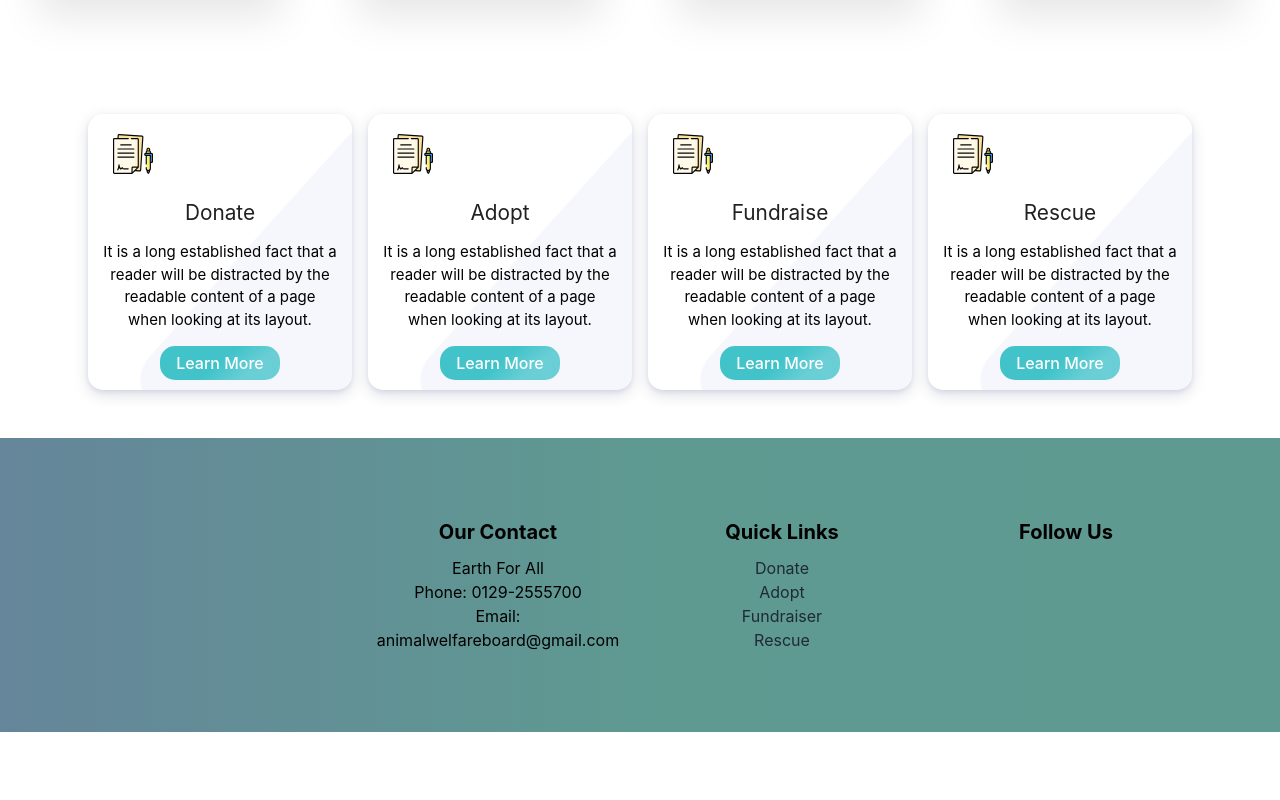
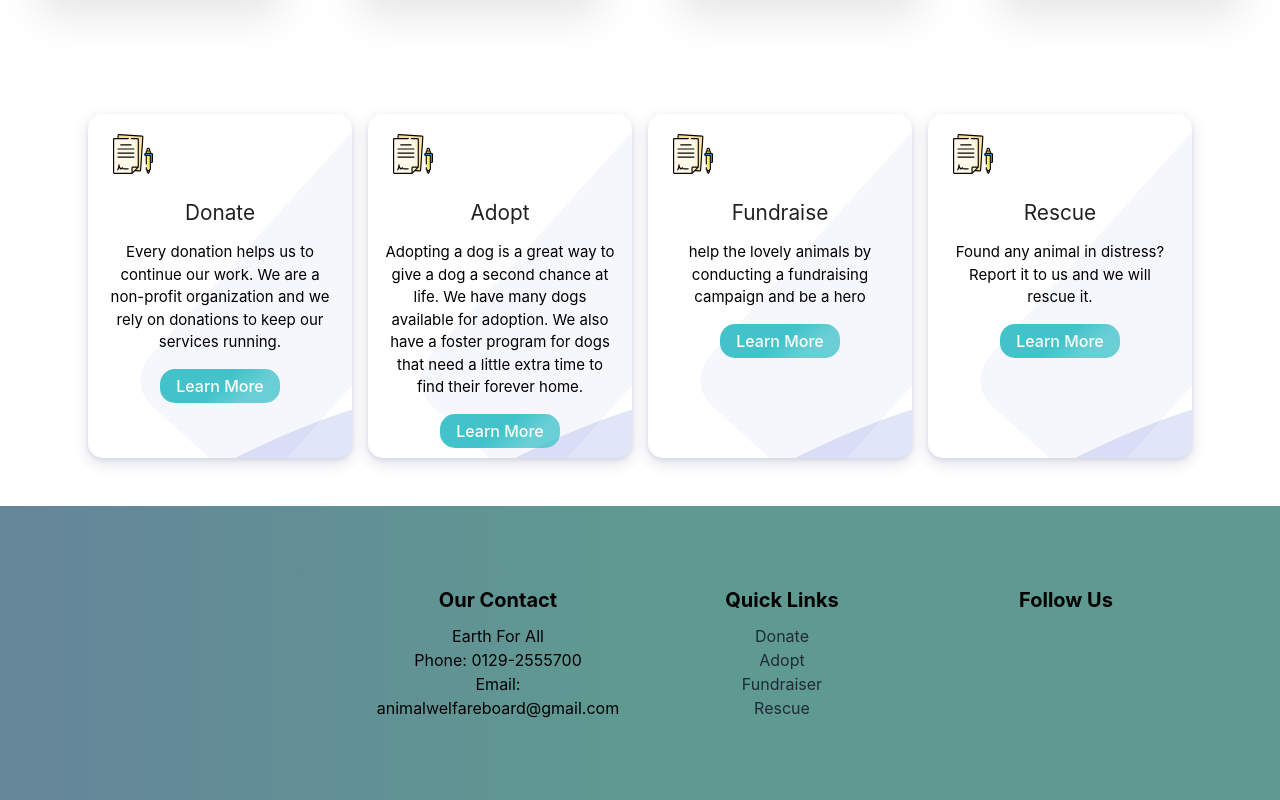
Before and after one commit to abhinandarun-02/Earth-For-All, a React (Create React App) app: page / in a window 1280 px wide. Shown: the part 1210-2010 px from the top of the page. Before the commit the page ends 1942 px from the top, so only its background shows below. Built offline with nearby package versions, Linux system fonts and the light colour scheme.

Commit message:
contents updated

```diff
--- a/src/Components/Home/Services.jsx
+++ b/src/Components/Home/Services.jsx
@@ -60,7 +60,7 @@ const Services = () => {
                                     </div>
                                     <div class="solu_description">
                                         <p>
-                                            It is a long established fact that a reader will be distracted by the readable content of a page when looking at its layout.
+                                            Every donation helps us to continue our work. We are a non-profit organization and we rely on donations to keep our services running.
                                         </p>
                                         <button type="button" class="read_more_btn">Learn More</button>
                                     </div>
@@ -117,7 +117,7 @@ const Services = () => {
                                     </div>
                                     <div class="solu_description">
                                         <p>
-                                            It is a long established fact that a reader will be distracted by the readable content of a page when looking at its layout.
+                                            Adopting a dog is a great way to give a dog a second chance at life. We have many dogs available for adoption. We also have a foster program for dogs that need a little extra time to find their forever home.
                                         </p>
                                         <button type="button" class="read_more_btn">Learn More</button>
                                     </div>
@@ -176,7 +176,7 @@ const Services = () => {
                                     </div>
                                     <div class="solu_description">
                                         <p>
-                                            It is a long established fact that a reader will be distracted by the readable content of a page when looking at its layout.
+                                            help the lovely animals by conducting a fundraising campaign and be a hero
                                         </p>
                                         <button type="button" class="read_more_btn">Learn More</button>
                                     </div>
@@ -233,7 +233,7 @@ const Services = () => {
                                     </div>
                                     <div class="solu_description">
                                         <p>
-                                            It is a long established fact that a reader will be distracted by the readable content of a page when looking at its layout.
+                                            Found any animal in distress? Report it to us and we will rescue it.
                                         </p>
                                         <button type="button" class="read_more_btn">Learn More</button>
                                     </div>
```
Also changed, not shown: 1 other file (tests, documents, lock files or other folders).
